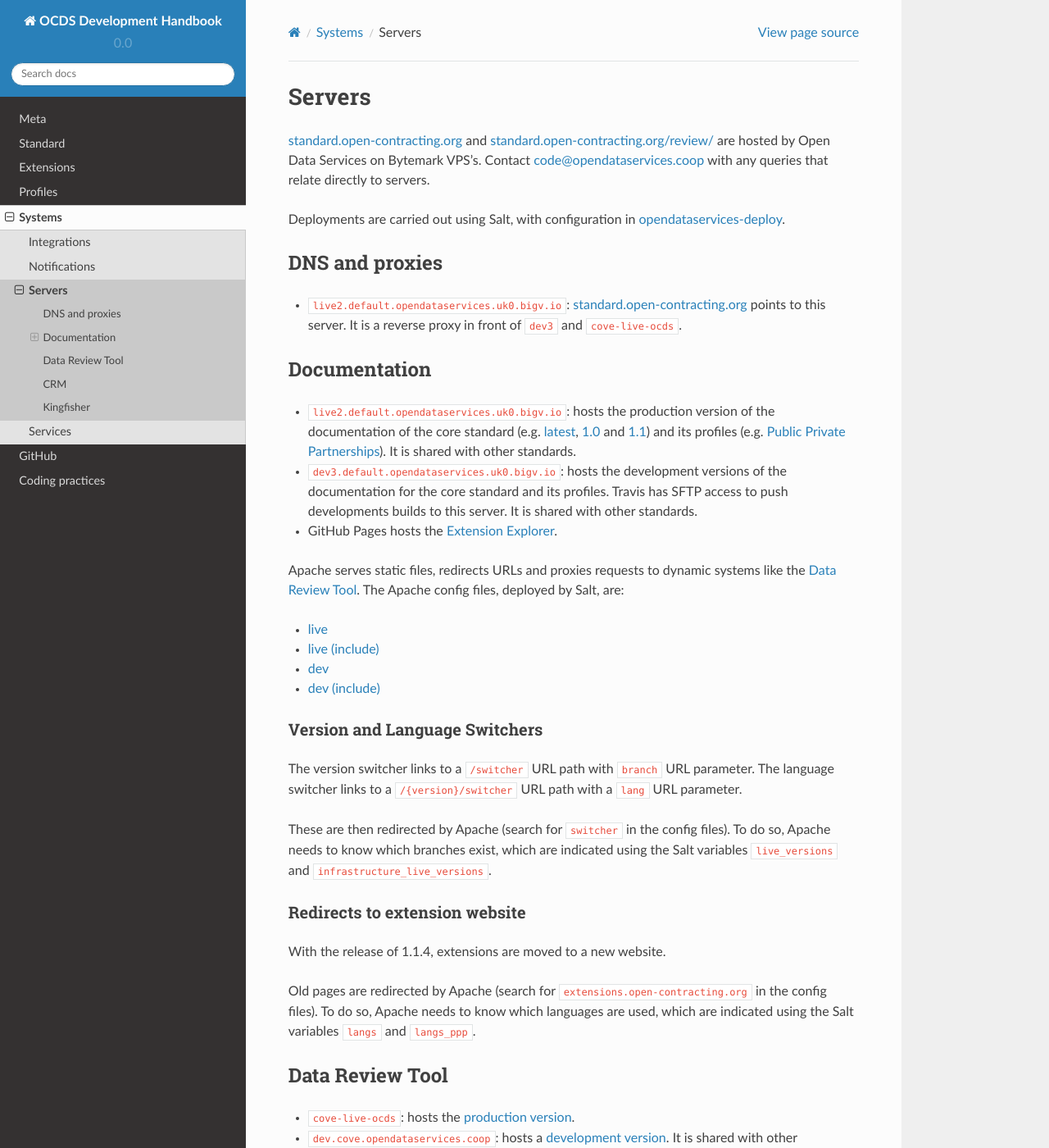
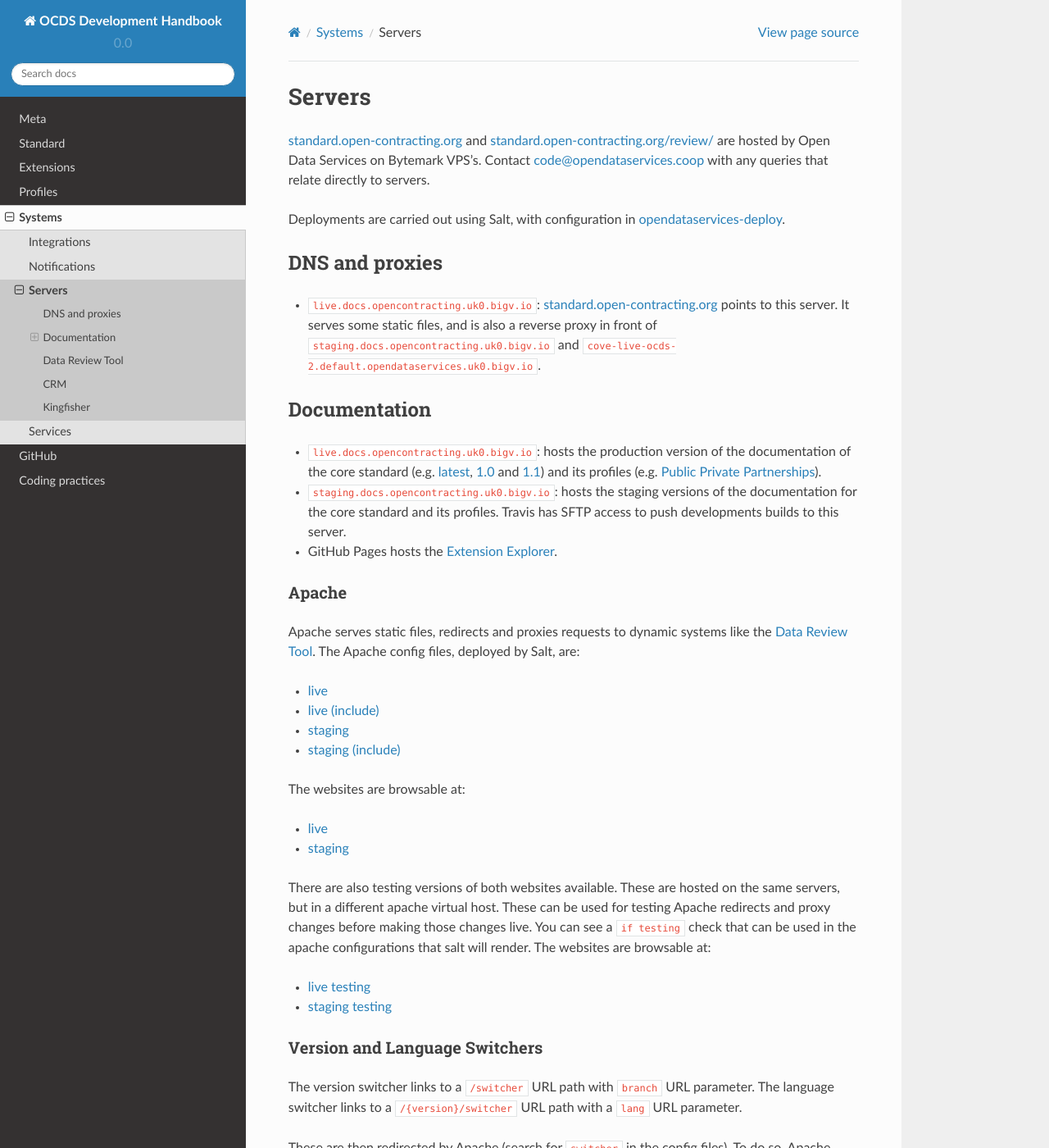
Before and after one commit to open-contracting/standard-development-handbook, a Sphinx documentation site: the page built from docs/systems/servers.md, in a window 1280 px wide and 1400 px high. Shown: the whole window at 82% size. Built offline with Sphinx 7.4.7 and the Read the Docs theme 2.0.0, drawn with Linux system fonts in a browser that asks for light colours.

Commit message:
Systems/Servers page - update details of docs servers

```diff
--- a/docs/systems/servers.md
+++ b/docs/systems/servers.md
@@ -6,20 +6,32 @@ Deployments are carried out using Salt, with configuration in [opendataservices-
 
 ## DNS and proxies
 
-* `live2.default.opendataservices.uk0.bigv.io`: [standard.open-contracting.org](http://standard.open-contracting.org/) points to this server. It is a reverse proxy in front of `dev3` and `cove-live-ocds`.
+* `live.docs.opencontracting.uk0.bigv.io`: [standard.open-contracting.org](http://standard.open-contracting.org/) points to this server. It serves some static files, and is also a reverse proxy in front of `staging.docs.opencontracting.uk0.bigv.io` and `cove-live-ocds-2.default.opendataservices.uk0.bigv.io`.
 
 ## Documentation
 
-* `live2.default.opendataservices.uk0.bigv.io`: hosts the production version of the documentation of the core standard (e.g. [latest](http://standard.open-contracting.org/latest/), [1.0](http://standard.open-contracting.org/1.0/) and [1.1](http://standard.open-contracting.org/1.1/)) and its profiles (e.g. [Public Private Partnerships](http://standard.open-contracting.org/profiles/ppp/latest/en/)). It is shared with other standards.
-* `dev3.default.opendataservices.uk0.bigv.io`: hosts the development versions of the documentation for the core standard and its profiles. Travis has SFTP access to push developments builds to this server. It is shared with other standards.
+* `live.docs.opencontracting.uk0.bigv.io`: hosts the production version of the documentation of the core standard (e.g. [latest](http://standard.open-contracting.org/latest/), [1.0](http://standard.open-contracting.org/1.0/) and [1.1](http://standard.open-contracting.org/1.1/)) and its profiles (e.g. [Public Private Partnerships](http://standard.open-contracting.org/profiles/ppp/latest/en/)).
+* `staging.docs.opencontracting.uk0.bigv.io`: hosts the staging versions of the documentation for the core standard and its profiles. Travis has SFTP access to push developments builds to this server.
 * GitHub Pages hosts the [Extension Explorer](https://extensions.open-contracting.org/).
 
-Apache serves static files, redirects URLs and proxies requests to dynamic systems like the [Data Review Tool](http://standard.open-contracting.org/review/). The Apache config files, deployed by Salt, are:
+### Apache
+
+Apache serves static files, redirects and proxies requests to dynamic systems like the [Data Review Tool](http://standard.open-contracting.org/review/). The Apache config files, deployed by Salt, are:
 
 * [live](https://github.com/OpenDataServices/opendataservices-deploy/blob/master/salt/apache/ocds-docs-live.conf)
 * [live (include)](https://github.com/OpenDataServices/opendataservices-deploy/blob/master/salt/apache/ocds-docs-live.conf.include)
-* [dev](https://github.com/OpenDataServices/opendataservices-deploy/blob/master/salt/apache/ocds-docs-dev.conf)
-* [dev (include)](https://github.com/OpenDataServices/opendataservices-deploy/blob/master/salt/apache/ocds-docs-dev.conf.include)
+* [staging](https://github.com/OpenDataServices/opendataservices-deploy/blob/master/salt/apache/ocds-docs-staging.conf)
+* [staging (include)](https://github.com/OpenDataServices/opendataservices-deploy/blob/master/salt/apache/ocds-docs-staging.conf.include)
+
+The websites are browsable at:
+
+* [live](http://standard.open-contracting.org/latest/en/)
+* [staging](http://staging.standard.open-contracting.org/latest/en/)
+
+There are also testing versions of both websites available. These are hosted on the same servers, but in a different apache virtual host. These can be used for testing Apache redirects and proxy changes before making those changes live. You can see a `if testing` check that can be used in the apache configurations that salt will render. The websites are browsable at:
+
+* [live testing](http://testing.live.standard.open-contracting.org/latest/en/)
+* [staging testing](http://testing.staging.standard.open-contracting.org/latest/en/)
 
 ### Version and Language Switchers
 
```
